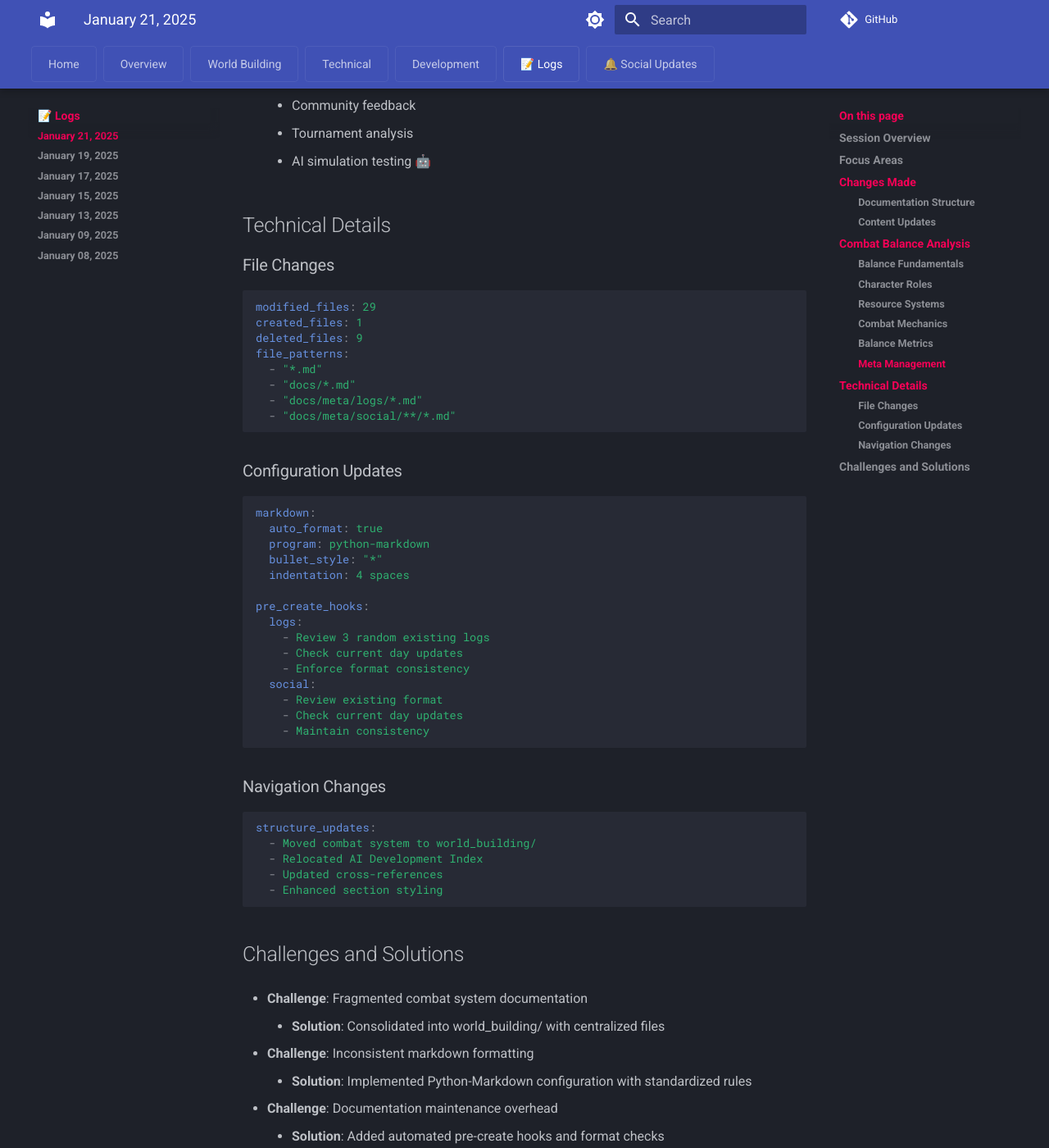
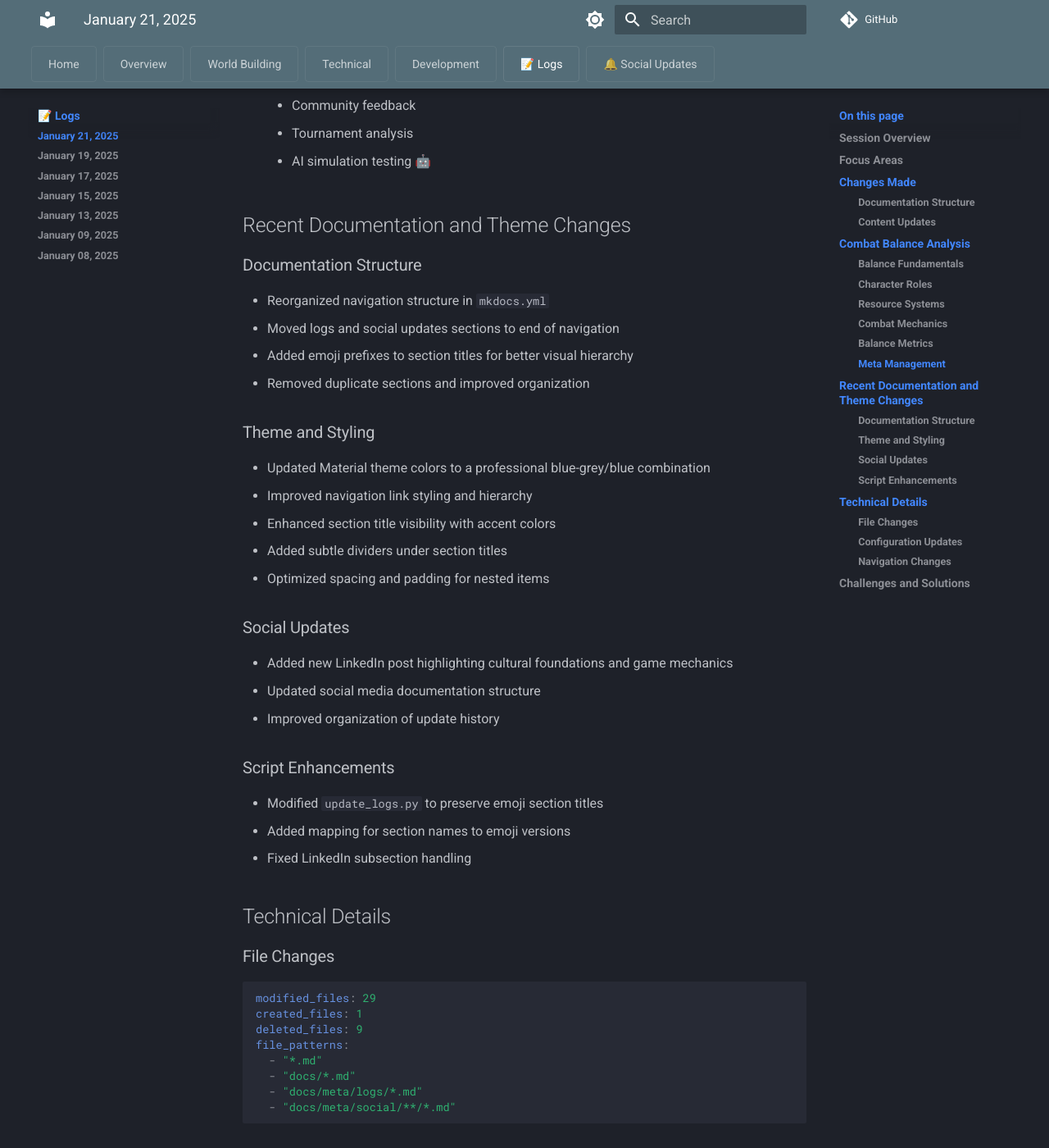
Before and after one commit to MaterDev/thepath-ai_pi, an MkDocs documentation site: the page built from docs/meta/logs/2025-01-21.md, in a window 1280 px wide and 1400 px high, scrolled down 4716 px. Shown: the whole window at 82% size. Built offline with MkDocs 1.6.1 and Material for MkDocs 9.7.7, drawn with Linux system fonts in a browser that asks for light colours; comment, search, counter and statistics services are not loaded.

Commit message:
docs: comprehensive documentation updates
* Switch theme to professional blue-grey/blue
* Update today's log with recent changes
* Fix LinkedIn post markdown formatting
* Restore navigation styling and organization
* Clean up CSS structure

```diff
--- a/docs/meta/logs/2025-01-21.md
+++ b/docs/meta/logs/2025-01-21.md
@@ -144,6 +144,31 @@ blockers: None
     * Tournament analysis
     * AI simulation testing 🤖
 
+## Recent Documentation and Theme Changes
+
+### Documentation Structure
+- Reorganized navigation structure in `mkdocs.yml`
+- Moved logs and social updates sections to end of navigation
+- Added emoji prefixes to section titles for better visual hierarchy
+- Removed duplicate sections and improved organization
+
+### Theme and Styling
+- Updated Material theme colors to a professional blue-grey/blue combination
+- Improved navigation link styling and hierarchy
+- Enhanced section title visibility with accent colors
+- Added subtle dividers under section titles
+- Optimized spacing and padding for nested items
+
+### Social Updates
+- Added new LinkedIn post highlighting cultural foundations and game mechanics
+- Updated social media documentation structure
+- Improved organization of update history
+
+### Script Enhancements
+- Modified `update_logs.py` to preserve emoji section titles
+- Added mapping for section names to emoji versions
+- Fixed LinkedIn subsection handling
+
 ## Technical Details
 
 ### File Changes
--- a/mkdocs.yml
+++ b/mkdocs.yml
@@ -18,14 +18,14 @@ theme:
   - search.highlight
   palette:
   - scheme: slate
-    primary: indigo
-    accent: pink
+    primary: blue grey
+    accent: blue
     toggle:
       icon: material/brightness-7
       name: Switch to light mode
   - scheme: default
-    primary: indigo
-    accent: pink
+    primary: blue grey
+    accent: blue
     toggle:
       icon: material/brightness-4
       name: Switch to dark mode
```
Also changed, not shown: docs/meta/social/linkedin/2025-01-21.md (+1 -1 lines).
